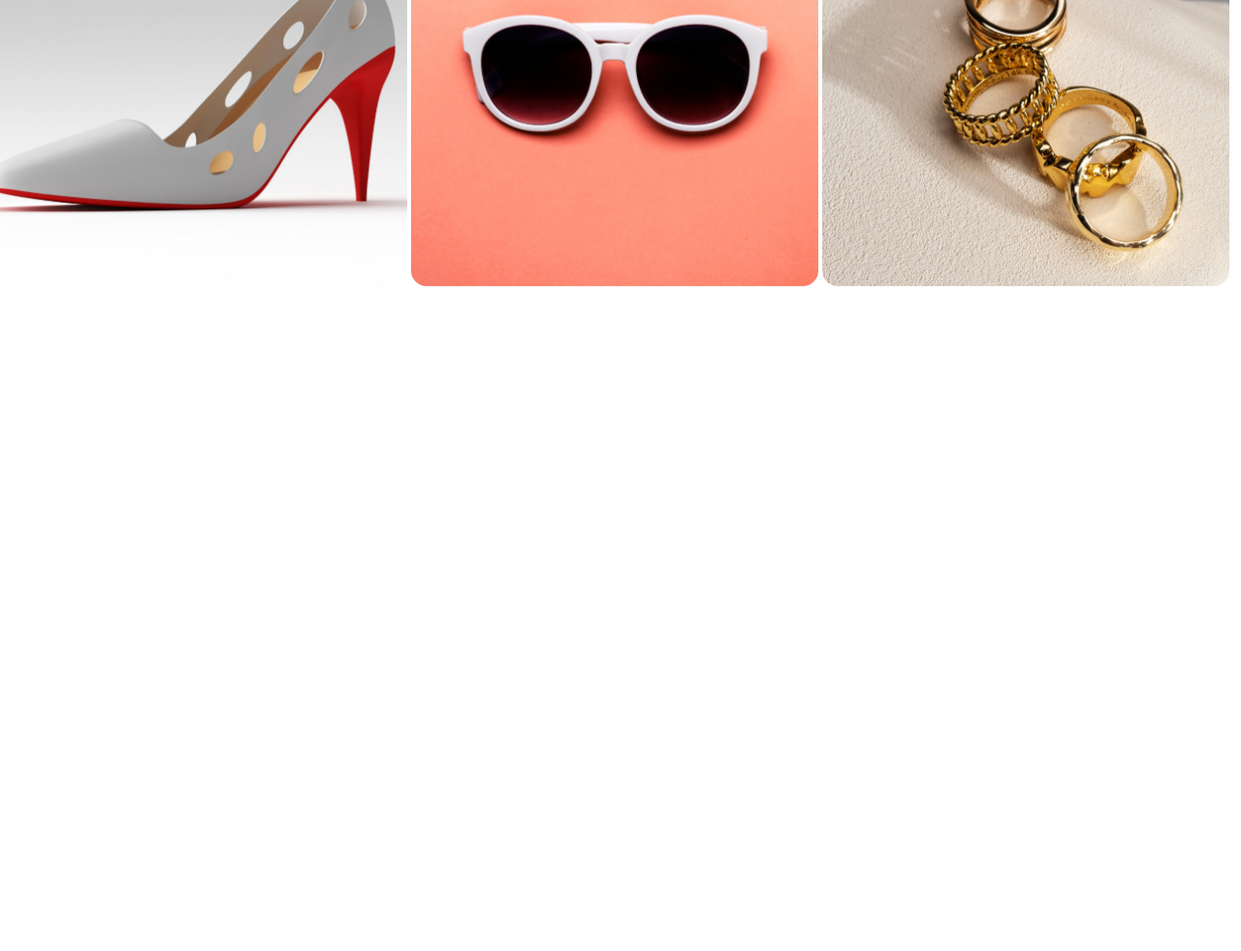
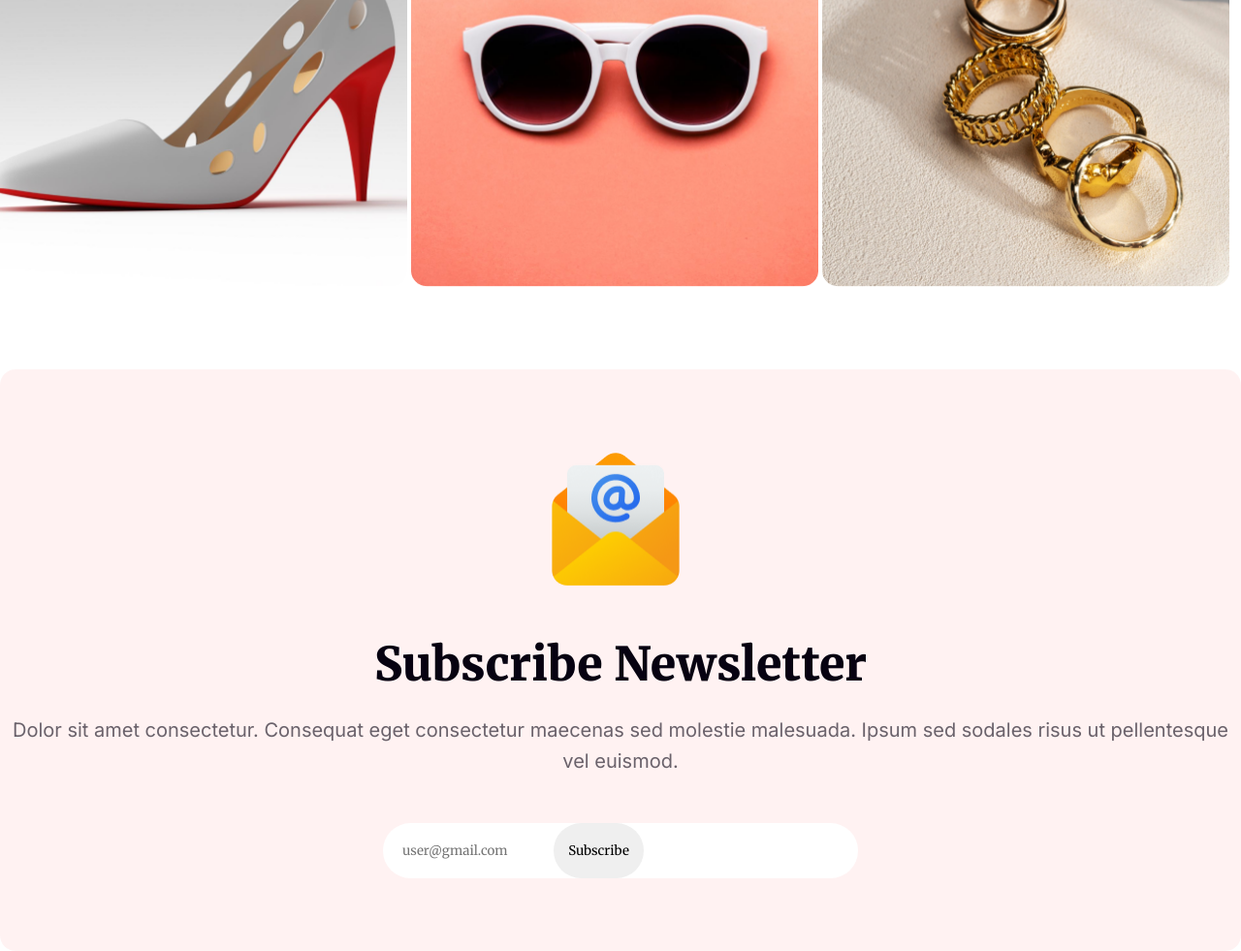
Before and after one commit to gmhridu/new-year-new-mission, a plain HTML site: page index.html in a window 1280 px wide. Shown: the part 4832-5813 px from the top of the page at 97% size. Before the commit the page ends 5132 px from the top, so only its background shows below. Drawn offline with Linux system fonts and the light colour scheme.

Commit message:
newsletter section has been added

```diff
--- a/index.html
+++ b/index.html
@@ -121,6 +121,21 @@
       <img src="resources/rectangle8.png" alt="" class="port-img" width="420px" height="450px">
     </div>
   </section>
+
+  <section class="newsletter">
+    <div class="newsletter-part">
+      <img src="resources/email.png" alt="" id="email">
+      <h2 class="subscribe-newsletter">Subscribe Newsletter</h2>
+      <p class="newsletter-paragraph">Dolor sit amet consectetur. Consequat eget consectetur maecenas sed molestie malesuada. Ipsum sed sodales risus ut
+      pellentesque vel euismod.</p>
+
+      <div class="btn-container">
+      <input type="email" placeholder="user@gmail.com" class="subs-input">
+      <button class="subs-btn">Subscribe</button>
+      </div>
+    </div>
+
+  </section>
   </main>
 
   <footer>
--- a/styles/styles.css
+++ b/styles/styles.css
@@ -365,3 +365,83 @@ font-weight: 400;
 line-height: 32px;
 margin-bottom: 24px;
 }
+
+.newsletter{
+/* display: flex;
+flex-direction: column; */
+max-width: 1320px;
+width: 100%;
+height: 600px;
+margin: 0 auto;
+margin-top: 342px;
+align-items: center;
+justify-content: center;
+}
+
+.newsletter-part{
+width: 100%;
+height: 100%;
+background: 16px;
+background: rgba(255, 0, 0, 0.05);
+border-radius: 16px
+
+
+}
+
+#email{
+width: 150px;
+height: 150px;
+padding-left: 560px;
+padding-top: 80px;
+}
+
+
+.subscribe-newsletter{
+color: #070211;
+text-align: center;
+font-family: Merriweather;
+font-size: 48px;
+font-style: normal;
+font-weight: 900;
+line-height: normal;
+text-transform: capitalize;
+margin-top: 40px;
+}
+
+.newsletter-paragraph{
+color: rgba(7, 2, 17, 0.60);
+text-align: center;
+font-family: Inter;
+font-size: 20px;
+font-style: normal;
+font-weight: 400;
+line-height: 32px;
+margin-top: 22px;
+}
+
+.btn-container {
+  display: flex;
+  align-items: center;
+  justify-content: center;
+  margin-top: 48px;
+
+}
+
+
+.subs-input{
+max-width: 450px;
+width: 80%;
+height: auto;
+padding: 20px;
+border-radius: 50px;
+background: #FFF;
+border: none;
+}
+
+.subs-btn{
+  position: absolute;
+border-radius: 50px;
+padding: 20px 15px;
+margin-right: 45px;
+border: none;
+}
```
Also changed, not shown: resources/email.png (renamed from resources/Group 61.png).
